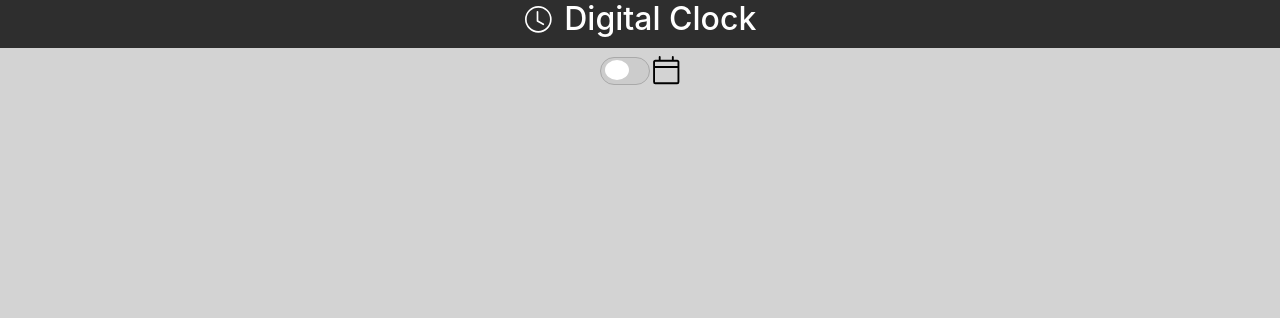
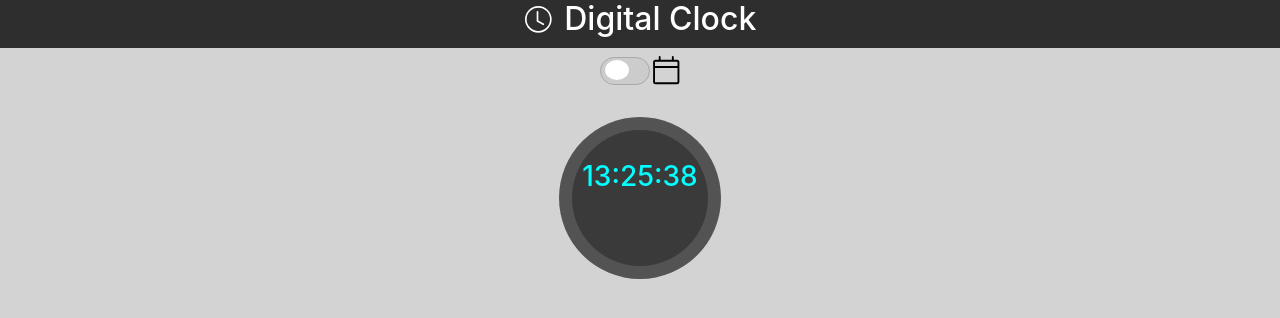
Before and after one commit to Gagandeep39/react-digital-clock, a React (Create React App) app: page / in a window 1280 px wide. Shown: the top 318 px of the page. Built offline with nearby package versions, Linux system fonts and the light colour scheme.

Commit message:
Added date UI

```diff
--- a/src/App.js
+++ b/src/App.js
@@ -3,6 +3,7 @@ import logo from './logo.svg';
 import './App.css';
 import HeaderComponent from './components/Header/HeaderComponent';
 import ToggleButtonComponent from './components/ToggleButton/ToggleButtonComponent';
+import ClockComponent from './components/Clock/ClockComponent';
 
 class App extends Component {
 
@@ -22,6 +23,7 @@ class App extends Component {
       <div>
         <HeaderComponent />
         <ToggleButtonComponent toggle={this.toggleHandler} />
+        <ClockComponent dateEnabled={this.state.showDate} />
       </div>
     );
   }
```
